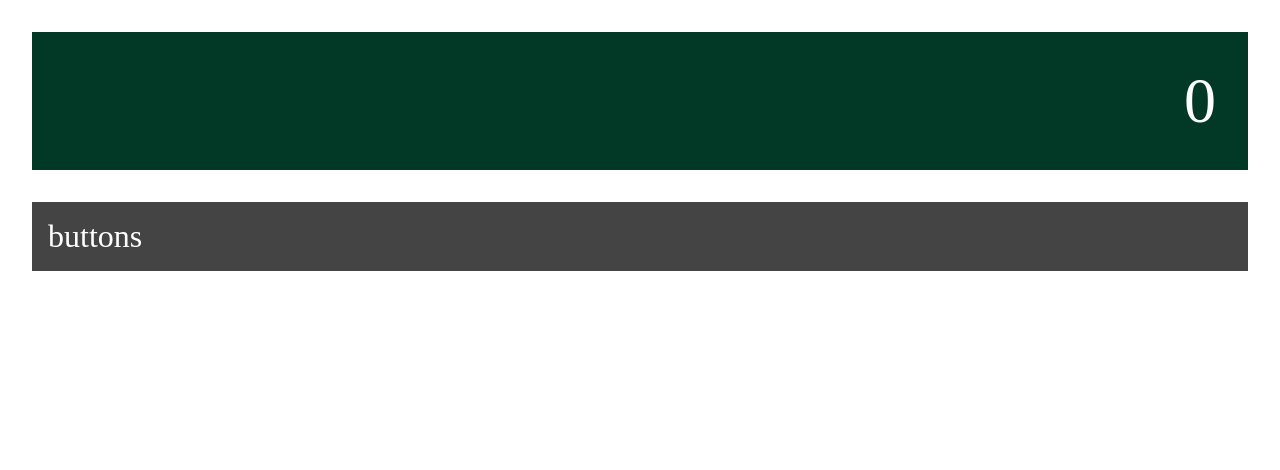
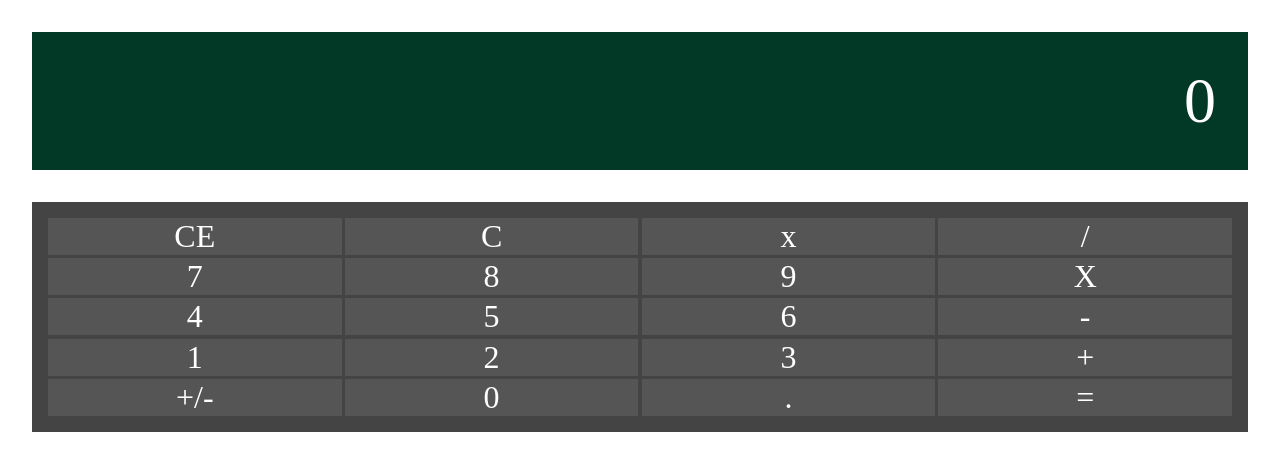
Before and after one commit to mrk-lwrnc/simple-calculator, a plain HTML site: page index.html in a window 1280 px wide. Drawn offline with Linux system fonts and the light colour scheme.

Commit message:
update buttons

```diff
--- a/index.html
+++ b/index.html
@@ -13,7 +13,28 @@
 <body>
     <div class="calculator-container">
         <div class="screen-container">0</div>
-        <div class="buttons-container">buttons</div>
+        <div class="buttons-container">
+            <div class="clear-entry-button">CE</div>
+            <div class="clear-button">C</div>
+            <div class="delete-button">x</div>
+            <div class="division-button">/</div>
+            <div class="seven-button">7</div>
+            <div class="seven-button">8</div>
+            <div class="seven-button">9</div>
+            <div class="seven-button">X</div>
+            <div class="seven-button">4</div>
+            <div class="seven-button">5</div>
+            <div class="seven-button">6</div>
+            <div class="seven-button">-</div>
+            <div class="seven-button">1</div>
+            <div class="seven-button">2</div>
+            <div class="seven-button">3</div>
+            <div class="seven-button">+</div>
+            <div class="seven-button">+/-</div>
+            <div class="seven-button">0</div>
+            <div class="seven-button">.</div>
+            <div class="seven-button">=</div>
+        </div>
     </div>
 
     <script src="./main.js"></script>
--- a/styles.css
+++ b/styles.css
@@ -29,4 +29,16 @@ body {
     background-color: #444;
     color: #fff;
     font-size: 2em;
+    display: grid;
+    grid-template-columns: repeat(4, 1fr);
+    grid-template-rows: repeat(5, 1fr);
+    justify-items: center;
+    align-items: center;
+    gap: 0.1em 0.1em;
 }
+
+.buttons-container div {
+    width: 100%;
+    background-color: #555;
+    text-align: center;
+}
```
